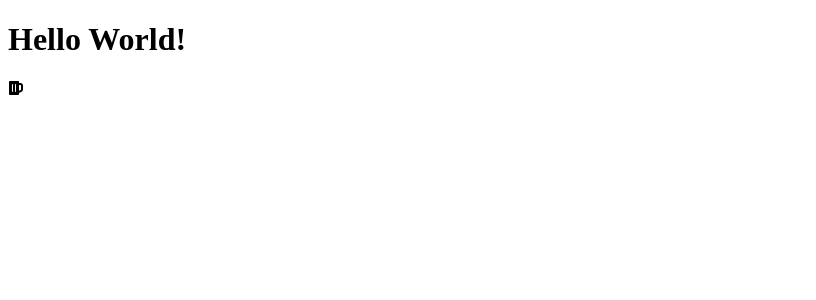
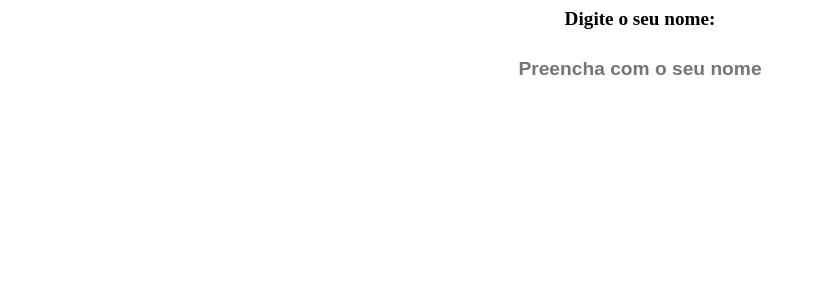
Before and after one commit to XxWexX5/disney-cards, a Next.js app: page / in a window 1280 px wide. Shown: the top 300 px of the page, without its empty margins (0-816 px from the left). Built offline with nearby package versions, Linux system fonts and the light colour scheme.

Commit message:
[ FEATURE ] Creating component TextField.

```diff
--- /dev/null
+++ b/components/TextField/index.tsx
@@ -0,0 +1,27 @@
+import styles from "./styles.module.scss";
+
+interface Label {
+  htmlFor: string;
+  value: string;
+}
+
+interface Input {
+  type: string;
+  placeholder: string;
+  id: string;
+}
+
+interface TextFieldProps {
+  label: Label;
+  input: Input;
+}
+
+export function TextField({ label, input }: TextFieldProps) {
+  return (
+    <div className={styles.containerTextField}>
+      <label htmlFor={label.htmlFor}>{label.value}</label>
+
+      <input type={input.type} placeholder={input.placeholder} id={input.id} />
+    </div>
+  );
+}
--- /dev/null
+++ b/components/TextField/styles.module.scss
@@ -0,0 +1,34 @@
+.containerTextField {
+  display: flex;
+  flex-direction: column;
+  align-items: center;
+  justify-content: center;
+  width: 100%;
+
+  label {
+    display: block;
+    margin-bottom: 0.85rem;
+    font-size: 1.2rem;
+    font-weight: bold;
+    color: var(--white);
+  }
+
+  input {
+    background-color: var(--white);
+    border: 2px solid var(--green-02);
+    width: 100%;
+    height: 3rem;
+    display: flex;
+    align-items: center;
+    justify-content: center;
+    text-align: center;
+    font-size: 1.2rem;
+    color: var(--green-02);
+    font-weight: bold;
+
+    &:active,
+    &:focus {
+      border: 2px solid var(--green-01);
+    }
+  }
+}
--- a/pages/index.tsx
+++ b/pages/index.tsx
@@ -1,7 +1,7 @@
 import type { NextPage } from "next";
 import Head from "next/head";
 
-import { FaBeer } from "react-icons/fa";
+import { TextField } from "../components/TextField";
 
 const Home: NextPage = () => {
   return (
@@ -20,8 +20,14 @@ const Home: NextPage = () => {
       </Head>
 
       <main>
-        <h1>Hello World!</h1>
-        <FaBeer />
+        <TextField
+          label={{ htmlFor: "username", value: "Digite o seu nome:" }}
+          input={{
+            type: "text",
+            placeholder: "Preencha com o seu nome",
+            id: "username",
+          }}
+        />
       </main>
     </>
   );
--- a/styles/globals.scss
+++ b/styles/globals.scss
@@ -1,3 +1,5 @@
+@import "./variables.scss";
+
 html,
 body {
   padding: 0;
@@ -10,6 +12,8 @@ html,
 body,
 #__next {
   height: 100%;
+  font-size: 10px;
+  background-color: var(--red);
 }
 
 a {
```
